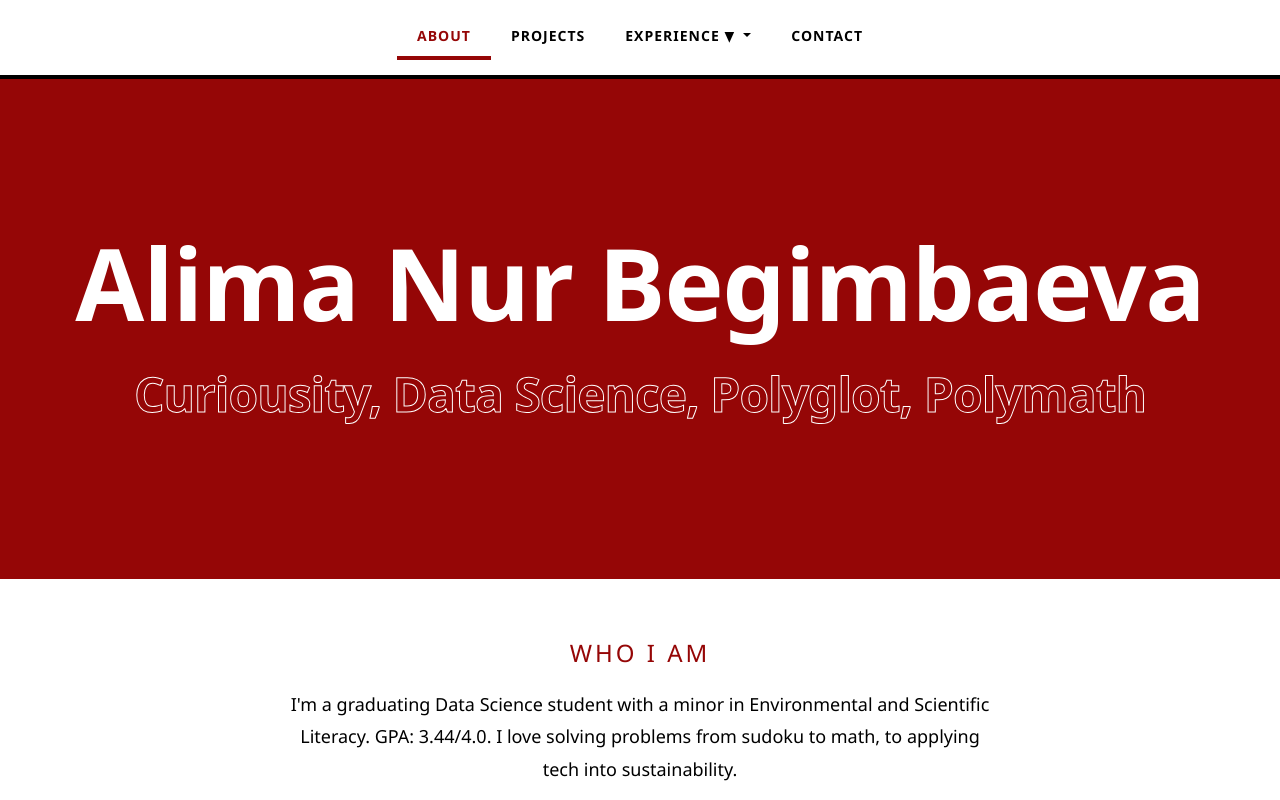
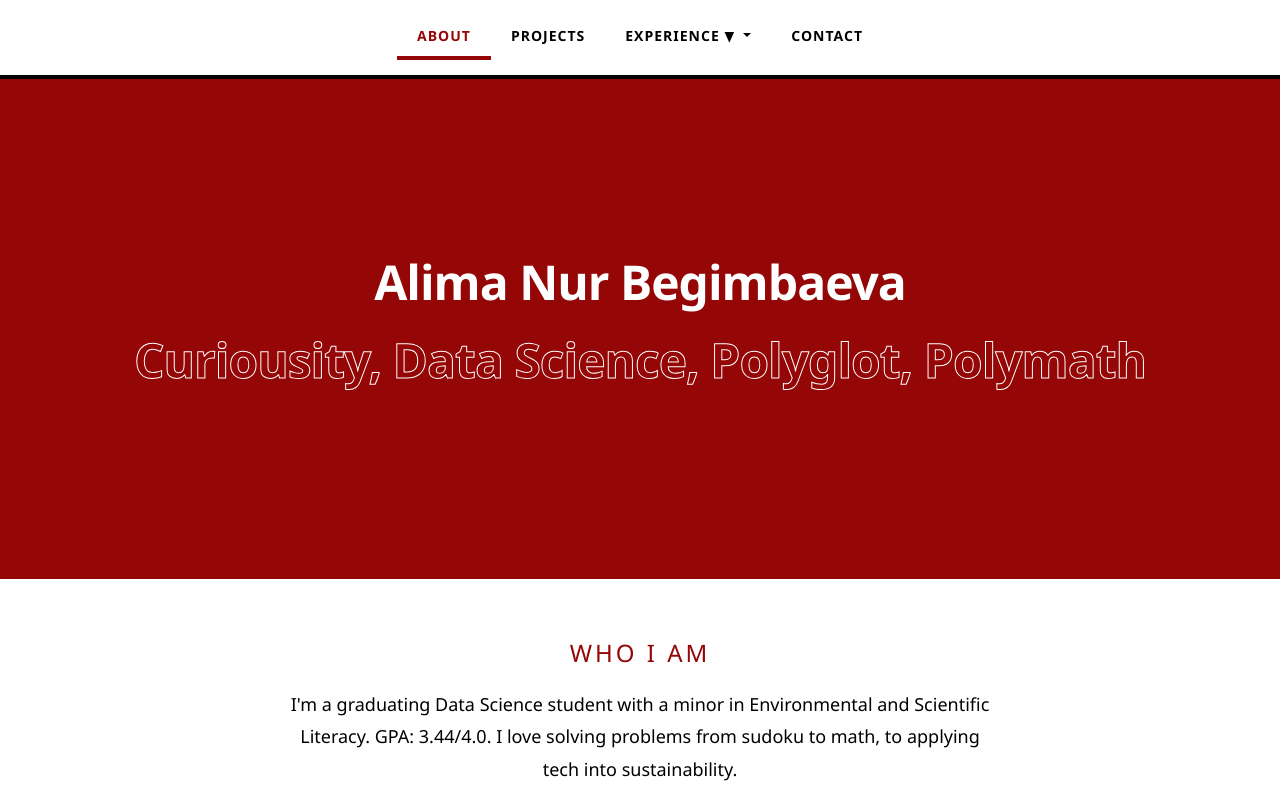
Before and after one commit to alimanbg/PersonalPortfolio, a plain HTML site: page index.html in a window 1280 px wide. Shown: the top 800 px of the page. Drawn offline with nearby package versions, Linux system fonts and the light colour scheme.

Commit message:
Remove inline style from statement text paragraph

```diff
--- a/index.html
+++ b/index.html
@@ -77,7 +77,7 @@
         "
       >
         <div class="text-center">
-          <p class="statement-text" style="font-size: 100px">
+          <p class="statement-text">
             Alima Nur Begimbaeva
           </p>
           <p
```
